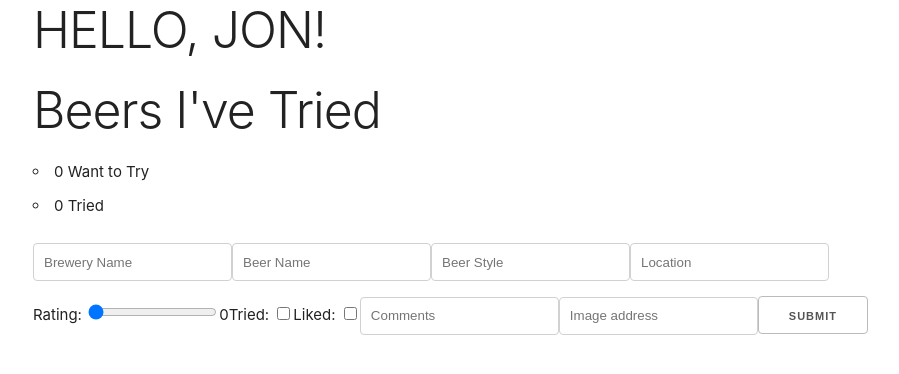
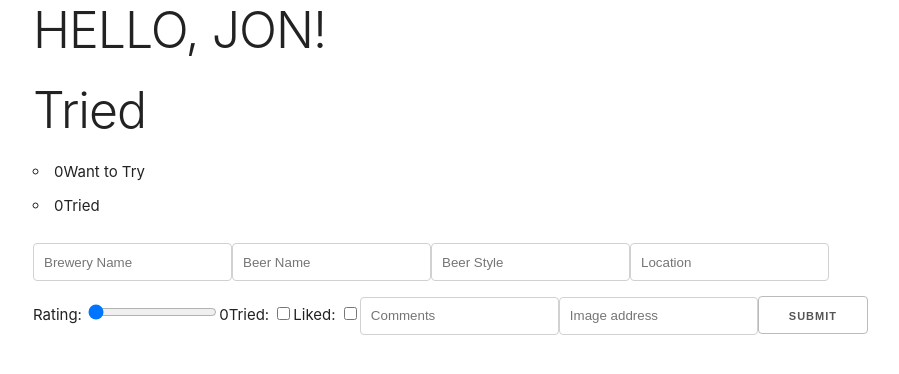
Before and after one commit to ThadStin/project-4-frontend, a React (Create React App) app: page / in a window 1280 px wide. Shown: the top 374 px of the page, without its empty margins (127-1026 px from the left). Built offline with nearby package versions, Linux system fonts and the light colour scheme; no server answers.

Commit message:
update working

```diff
--- a/src/App.js
+++ b/src/App.js
@@ -107,7 +107,8 @@ class App extends Component {
   ///////////////  UPDATE  ////////////
   handleCheck(beer, arrayIndex, currentArray) {
     beer.tried = !beer.tried
-    fetch('https://project-4-api.herokuapp.com/beers' + beer.id, {
+    // console.log(beer)
+    fetch(`https://project-4-api.herokuapp.com/beers/${beer.id}`, {
       body:JSON.stringify(beer),
       method: 'PUT',
       headers: {
@@ -115,7 +116,9 @@ class App extends Component {
           'Content-Type': 'application/json'
         }
       })
-      .then (updatedBeer => updatedBeer.json())
+      .then (updatedBeer => {
+        return updatedBeer.json()
+      })
       .then(jData => {
         this.removeFromArray(currentArray, arrayIndex)
           if(currentArray === 'triedBeers') {
--- a/src/components/Beer.js
+++ b/src/components/Beer.js
@@ -6,7 +6,7 @@ class Beer extends Component {
       <div>
         <div className="beer-name">
         <p>{this.props.beer.beer_name}</p>
-        <img src={this.props.beer.img} alt=""></img>
+        <img src={this.props.beer.img}></img>
         <p>{this.props.beer.brewery_name}</p>
         <p>{this.props.beer.comments}</p>
         </div>
@@ -14,11 +14,11 @@ class Beer extends Component {
           { this.props.beer.tried
             ? <i
               className="fas fa-not-equal"
-              onClick={() => {this.props.handleCheck(this.props.beer, this.props.arrayIndex, this.props.currentArray)}}
+              onClick={() => {this.props.handleCheck(this.props.beer, this.props.arrayIndex, this.props.currentArray )}}
               ></i>
             : <i
               className="fas fa-beer" //style={{color: f0fc}}
-              onClick={() => {this.props.handleCheck(this.props.beer, this.props.arrayIndex, this.props.currentArray)}}
+              onClick={() => {this.props.handleCheck(this.props.beer, this.props.arrayIndex, 'wantToTryBeers')}}
               ></i>
           }
           <i
@@ -39,3 +39,10 @@ class Beer extends Component {
 // #f9e234
 // export
 export default Beer
+// this.props.currentArray
+// this.props.currentArray
+// className="fas fa-not-equal"
+// onClick={() => {this.props.handleCheck(this.props.beer, this.props.arrayIndex, 'triedBeers')}}
+// onClick={() => {this.props.handleCheck(this.props.beer, this.props.arrayIndex, this.props.currentArray )}}
+// onClick={() =>
+//  {this.props.handlecheck(this.props.beer, this.props.beer.id, this.props.arrayIndex, this.props.currentArray)}}
--- a/src/components/Header.js
+++ b/src/components/Header.js
@@ -7,15 +7,15 @@ class Header extends Component {
         <div className="switchList">
           <h1>
             { this.props.currentView === 'tried'
-            ? `Beers I've Tried`
-            : `Beers I Want To Try` }
+            ? 'Tried'
+            : 'Want to try ' }
           </h1>
         </div>
         <ul>
           <li
-            onClick={() => {this.props.handleView('wantToTry')}}>{this.props.wantToTryCount} Want to Try</li>
+            onClick={() => {this.props.handleView('wantToTry')}}>{this.props.wantToTryCount}Want to Try</li>
           <li
-            onClick={() => {this.props.handleView('tried')}}>{this.props.triedCount} Tried</li>
+            onClick={() => {this.props.handleView('tried')}}>{this.props.triedCount}Tried</li>
         </ul>
       </div>
     )
```
